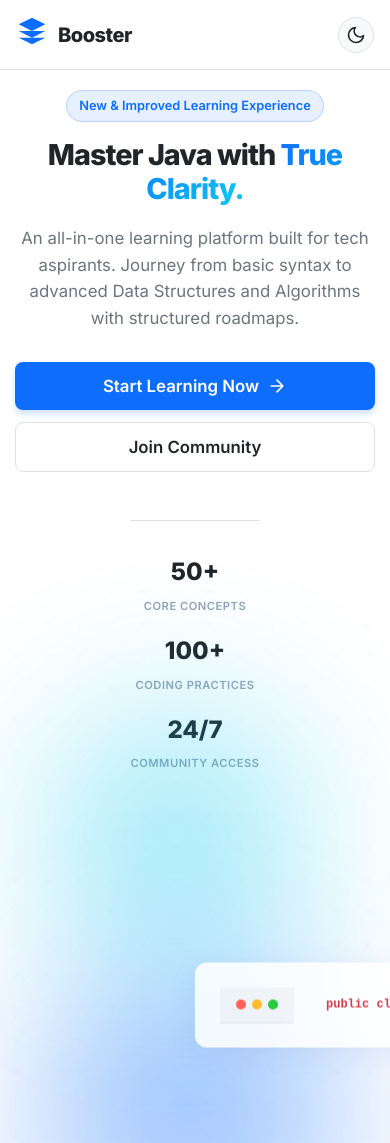
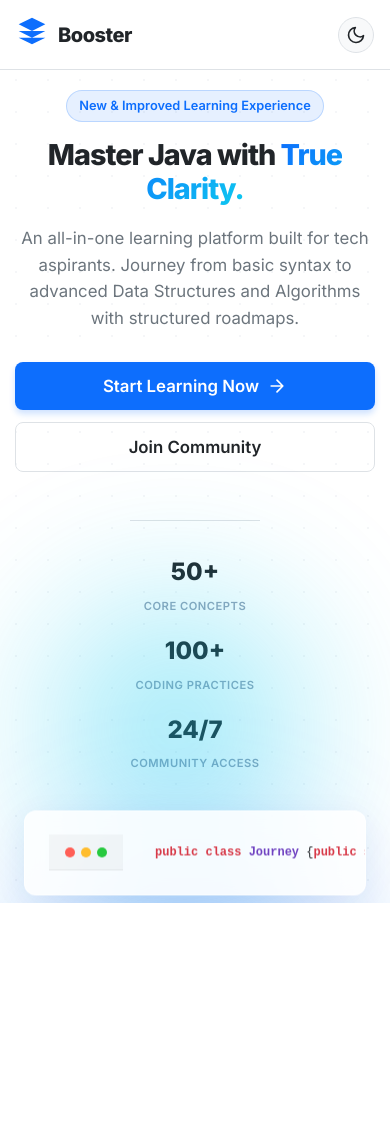
Before and after one commit to BoosterTechAcademy/Booster, a React (Vite) app: page / in a window 390 px wide. After the commit the page ends 903 px from the top, so only its background shows below. Built offline with nearby package versions, Linux system fonts and the light colour scheme.

Commit message:
feat: add comprehensive styling for the Hero component, including layout, typography, interactive elements, visual effects, and responsiveness.

```diff
--- a/src/components/Hero/Hero.css
+++ b/src/components/Hero/Hero.css
@@ -431,16 +431,45 @@ body.dark-theme .glow-orb {
         align-items: center;
     }
 
-    .main-card {
+    .hero-visual-section {
+        min-height: auto;
+        padding: 40px 0 20px 0;
+    }
+
+    .visual-graphic {
+        display: flex;
+        justify-content: center;
+        align-items: center;
+        position: relative;
         width: 100%;
     }
 
-    .floating-card-1, .floating-card-2 {
-        display: none;
+    .main-card {
+        position: relative;
+        top: auto;
+        left: auto;
+        transform: none;
+        width: 95%;
+        max-width: 400px;
+        animation: floatDirect 6s ease-in-out infinite;
     }
 
-    .hero-visual-section {
-        min-height: 300px;
+    .floating-card-1 {
+        display: flex;
+        top: -15px;
+        right: 0px;
+        padding: 8px 12px;
+        font-size: 0.75rem;
+        z-index: 4;
+    }
+
+    .floating-card-2 {
+        display: flex;
+        bottom: -15px;
+        left: 0px;
+        padding: 8px 12px;
+        font-size: 0.75rem;
+        z-index: 4;
     }
 }
 
```
